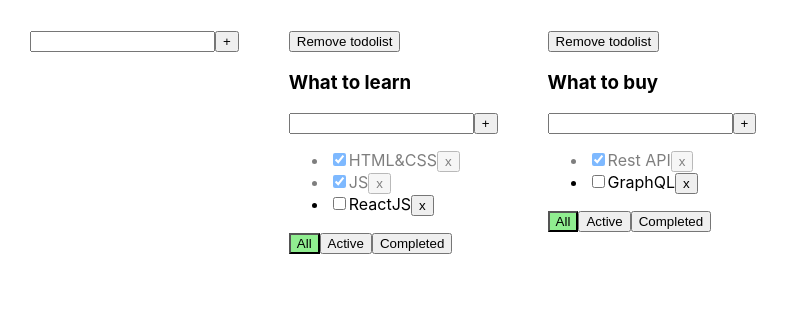
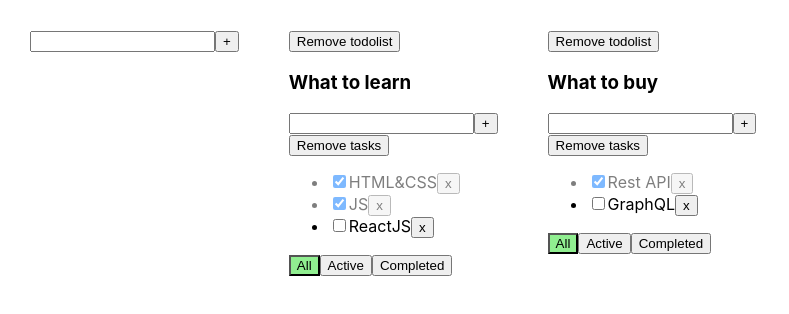
Before and after one commit to ElizabethKri/todolist-new, a React (Vite) app: page / in a window 1280 px wide. Shown: the top 314 px of the page, without its empty margins (0-789 px from the left). Built offline with nearby package versions, Linux system fonts and the light colour scheme.

Commit message:
add delete tasks

```diff
--- a/src/App.tsx
+++ b/src/App.tsx
@@ -125,6 +125,10 @@ export const App = () => {
         setTodolists(todolists.map(el => el.id === todoListID ? {...el, title} : el))
     }
 
+    const removeTasks = (todoListID: string,taskId: string,) => {
+        setTasks((prevState) => ({...prevState, [todoListID]: prevState[todoListID].filter(el => el.id === taskId)}))
+    }
+
     return (
         <div className="app">
 
@@ -157,6 +161,7 @@ export const App = () => {
                     onClickDeleteTodolist={onClickDeleteTodolist}
                     upgradeTitleTask = {upgradeTitleTask}
                     upgradeTitleTodolist = {upgradeTitleTodolist}
+                    removeTasks = {removeTasks}
                 />
 
             })}
--- a/src/CreateItemForm.tsx
+++ b/src/CreateItemForm.tsx
@@ -34,6 +34,7 @@ const CreateItemForm = ({createItem}: CreateItemType) => {
     return (
 
         <div>
+
             <input
                 className={error ? 'error' : ''}
                 value={titleTask}
--- a/src/TodolistItem.tsx
+++ b/src/TodolistItem.tsx
@@ -19,6 +19,7 @@ export type TodolistItemType = {
     onClickDeleteTodolist: (todoListID: string) => void
     upgradeTitleTask: (todoListID: string, taskId: string, title: string) => void
     upgradeTitleTodolist: (todoListID: string,  title: string) => void
+    removeTasks: (todoListID: string, taskId: string) => void
 }
 
 const TodolistItem = (props: TodolistItemType) => {
@@ -32,7 +33,8 @@ const TodolistItem = (props: TodolistItemType) => {
         changeTaskStatus,
         onClickDeleteTodolist,
         upgradeTitleTask,
-        upgradeTitleTodolist
+        upgradeTitleTodolist,
+        removeTasks
     } = props
 
 
@@ -57,6 +59,11 @@ const TodolistItem = (props: TodolistItemType) => {
         upgradeTitleTodolist(id, title)
     }
 
+    const removeTaskHandler = (idItem: string,) => {
+
+        removeTasks(id, idItem)
+    }
+
 
     let currentTask = tasks
 
@@ -75,6 +82,7 @@ const TodolistItem = (props: TodolistItemType) => {
             <h3><EditableSpan value={title} idItem={id} upgradeItemTitle={upgradeTitleTodolistHandler}/></h3>
             <div>
                 <CreateItemForm createItem = {createItem}/>
+                <Button title={'Remove tasks'} onClick={() =>removeTaskHandler(id)}/>
             </div>
 
             {tasks.length === 0 ? <p>Задач нет</p> :
```
